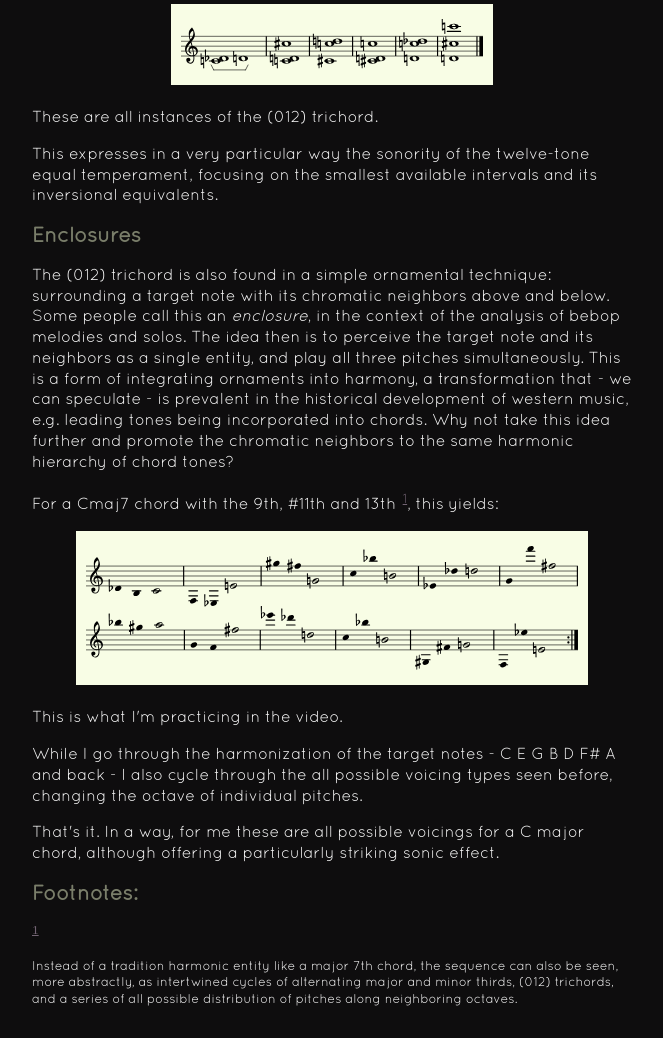
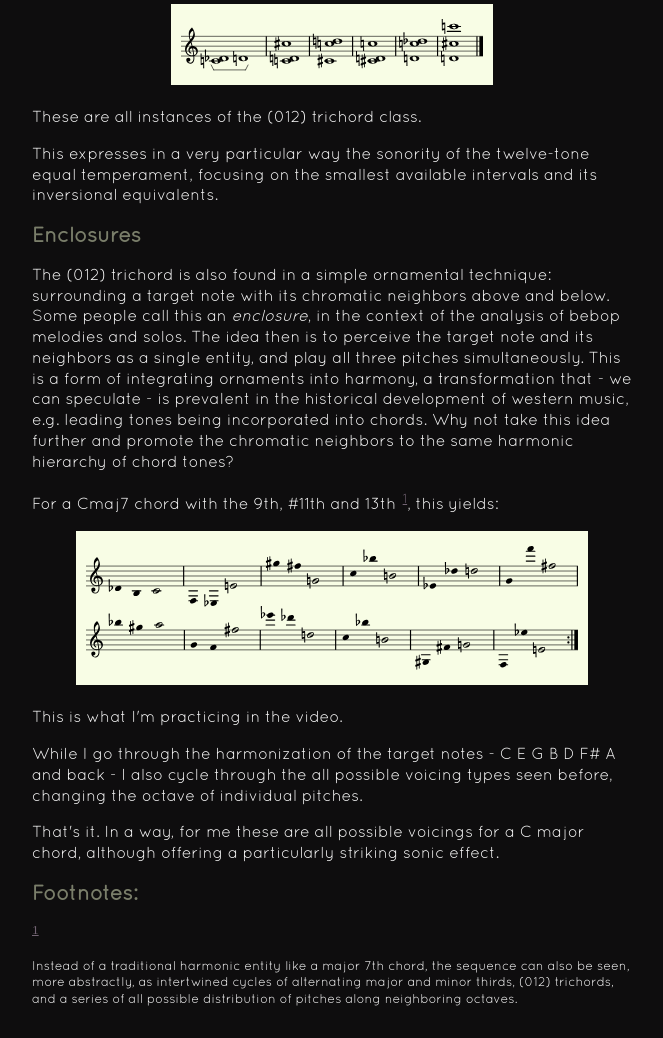
Before and after one commit to ntrocado/ntrocado.github.io, a Jekyll site: the page built from _posts/2019-07-09-(012)-enclosures.html, in a window 1280 px wide. Shown: the part 805-1843 px from the top of the page, without its empty margins (308-971 px from the left). Built offline with Jekyll 4.4.1, drawn with Linux system fonts in a browser that asks for light colours.

Commit message:
Fix typos

```diff
--- a/_posts/2019-07-09-(012)-enclosures.html
+++ b/_posts/2019-07-09-(012)-enclosures.html
@@ -28,7 +28,7 @@ Let's take a C, a C# and a D. We can put the three notes in the same octave, a c
 </p>
 
 <p>
-These are all instances of the (012) trichord.
+These are all instances of the (012) trichord class.
 </p>
 
 <p>
@@ -70,7 +70,7 @@ That's it. In a way, for me these are all possible voicings for a C major chord,
 <div id="text-footnotes">
 
 <div class="footdef"><sup><a id="fn.1" class="footnum" href="#fnr.1">1</a></sup> <div class="footpara"><p class="footpara">
-Instead of a tradition harmonic entity like a major 7th chord, the sequence can also be seen, more abstractly, as intertwined cycles of alternating major and minor thirds, (012) trichords, and a series of all possible distribution of pitches along neighboring octaves.
+Instead of a traditional harmonic entity like a major 7th chord, the sequence can also be seen, more abstractly, as intertwined cycles of alternating major and minor thirds, (012) trichords, and a series of all possible distribution of pitches along neighboring octaves.
 </p></div></div>
 
 
```
